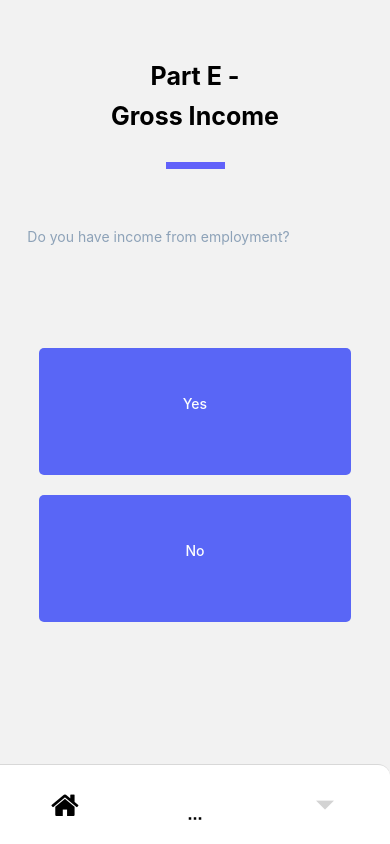
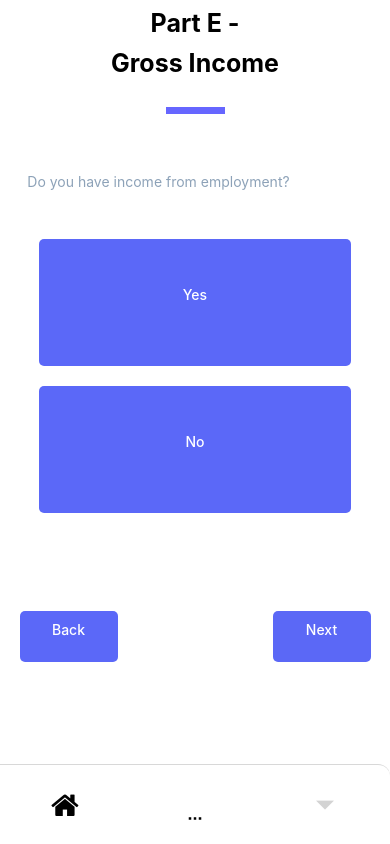
Before and after one commit to FAK-245/JustEASE, a React Native app: screen /Screen2 in a window 390 px wide. Built offline with nearby package versions, Linux system fonts and the light colour scheme; what react-native-responsive-fontsize would draw is missing.

Commit message:
Done
....

```diff
--- a/src/Screens/Screen1/Screen1.js
+++ b/src/Screens/Screen1/Screen1.js
@@ -90,7 +90,8 @@ const Signup = ({ navigation }) => {
     //   });
   };
   return (
-    <ScrollView style={{ backgroundColor: "white" }}>
+    <View style={{ flex: 1, paddingBottom: "20%" }}>
+      <ScrollView style={{ backgroundColor: "white", flexGrow: 1 }}>
         <Formik
           initialValues={{
             Name: Name,
@@ -333,7 +334,10 @@ const Signup = ({ navigation }) => {
                 Do you have a legal representative?
               </Text>
               <View
-              style={{ flexDirection: "row", justifyContent: "space-between" }}
+                style={{
+                  flexDirection: "row",
+                  justifyContent: "space-between",
+                }}
               >
                 <TouchableOpacity
                   style={styles.yes}
@@ -365,7 +369,10 @@ const Signup = ({ navigation }) => {
               </View>
 
               <View
-              style={{ flexDirection: "row", justifyContent: "space-between" }}
+                style={{
+                  flexDirection: "row",
+                  justifyContent: "space-between",
+                }}
               >
                 <TouchableOpacity style={styles.back}>
                   <Text
@@ -396,6 +403,7 @@ const Signup = ({ navigation }) => {
           )}
         </Formik>
       </ScrollView>
+    </View>
   );
 };
 
--- a/src/Screens/Screen2/Screen2.js
+++ b/src/Screens/Screen2/Screen2.js
@@ -10,7 +10,9 @@ import Theme from "../../utils/Theme";
 import styles from "./style";
 const Screen2 = ({ navigation }) => {
   return (
-    <SafeAreaView style={{ flex: 1 }}>
+    <SafeAreaView
+      style={{ flex: 1, paddingBottom: "20%", backgroundColor: "white" }}
+    >
       <ScrollView>
         <View style={styles.View1}>
           <Text style={styles.Text1}>Part E -</Text>
@@ -73,7 +75,7 @@ const Screen2 = ({ navigation }) => {
             style={{
               flexDirection: "row",
               justifyContent: "space-between",
-              // marginBottom: "10%",
+              paddingTop: "20%",
             }}
           >
             <TouchableOpacity style={styles.back}>
--- a/src/Screens/Screen2/Style.js
+++ b/src/Screens/Screen2/Style.js
@@ -7,9 +7,9 @@ import {
 import Theme from "../../utils/Theme";
 const styles = StyleSheet.create({
   View1: {
-    height: Theme.hp("10%"),
+    // height: Theme.hp("10%"),
     justifyContent: "center",
-    marginTop: "15%",
+    marginTop: "2%",
   },
   Text1: {
     color: Theme.black,
@@ -25,17 +25,17 @@ const styles = StyleSheet.create({
     margin: 10,
   },
   View2: {
-    height: Theme.hp("20%"),
+    // height: Theme.hp("20%"),
   },
   View3: {
-    height: Theme.hp("50%"),
+    // height: Theme.hp("50%"),
+    paddingTop: "10%",
   },
   yes: {
     margin: 10,
 
     height: Theme.hp("15%"),
     width: Theme.wp("80%"),
-
     backgroundColor: "#3243f7",
     borderRadius: 5,
     alignSelf: "center",
```
Lines whose indentation alone changed are shown as unchanged.
